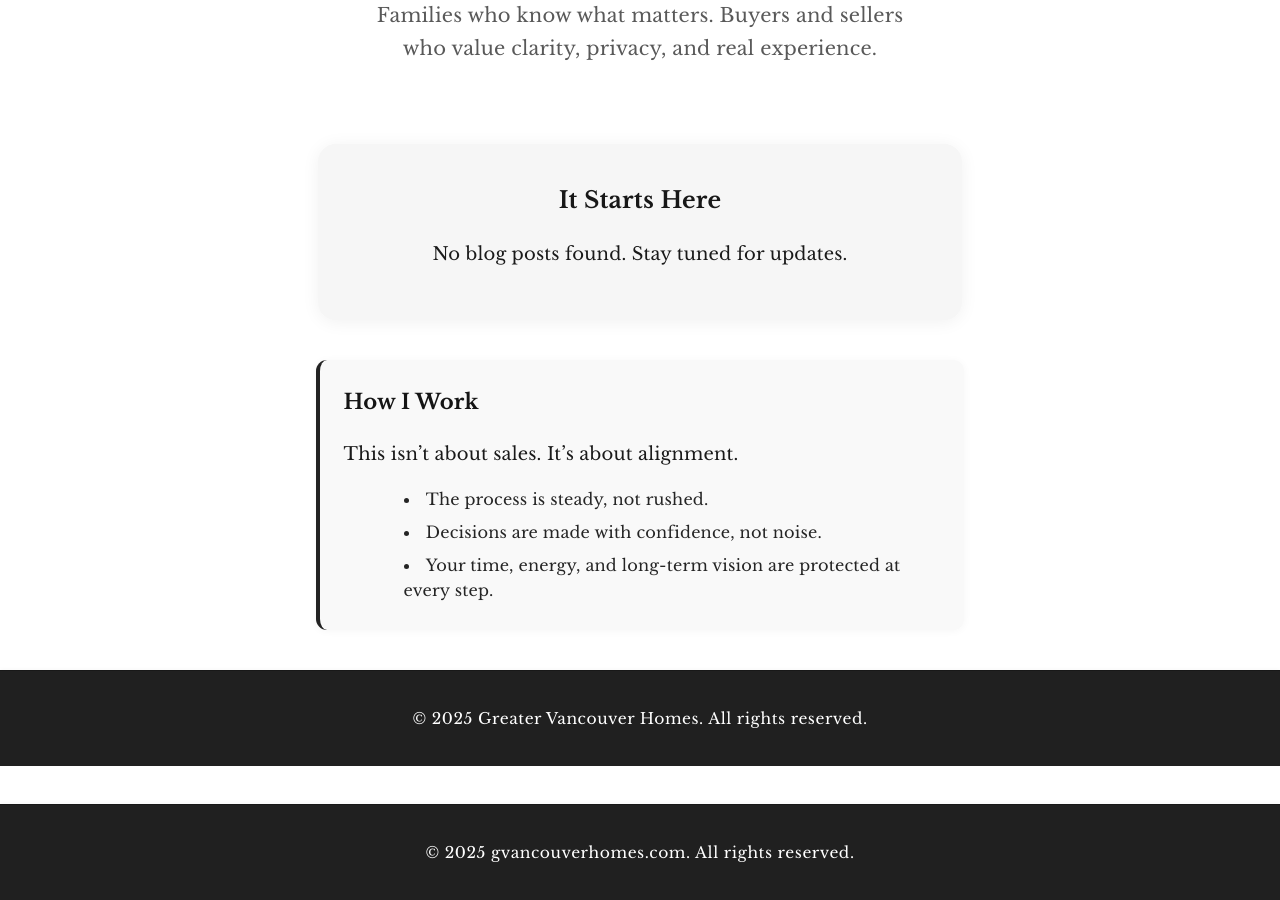
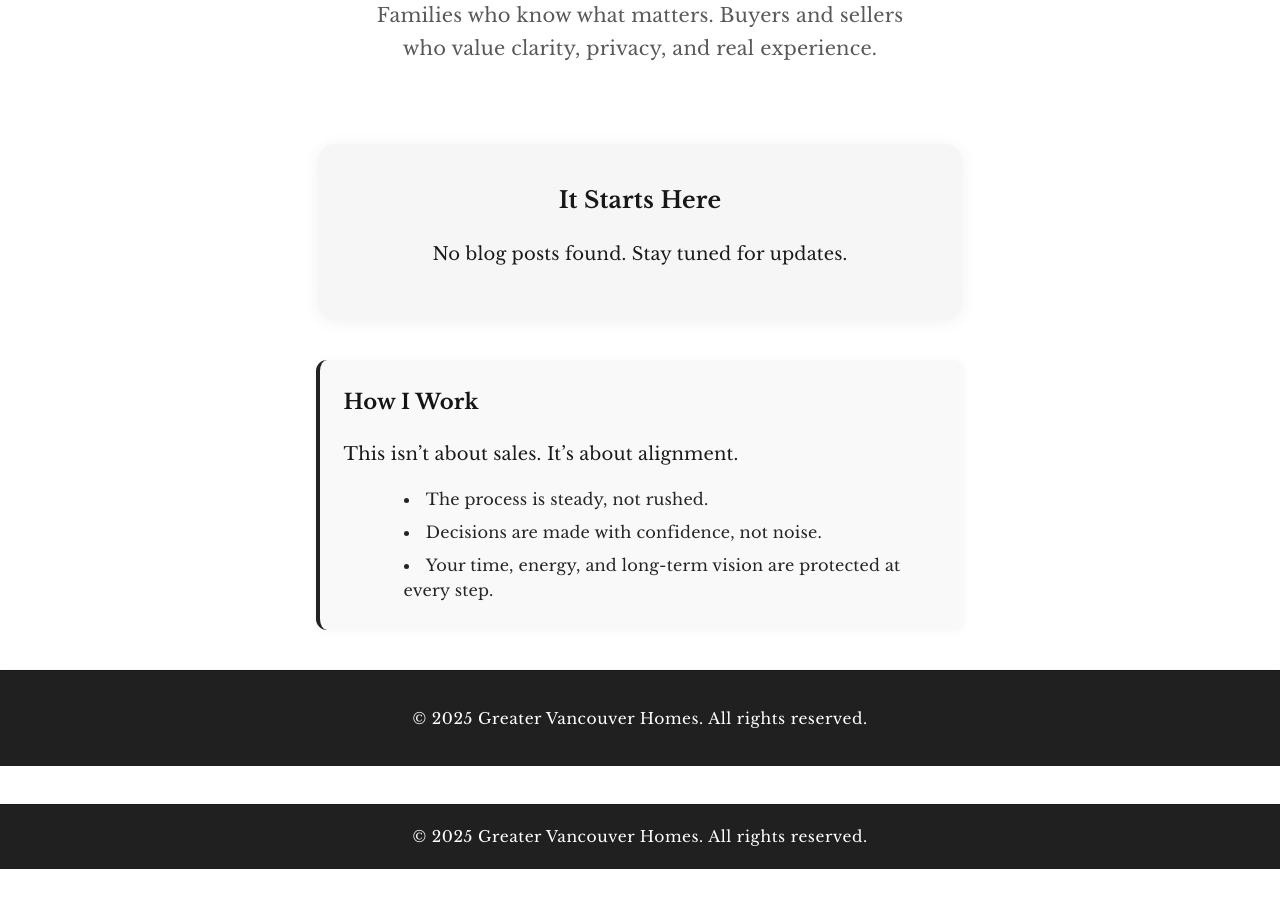
Before and after one commit to gvancouverhomes/gvancouverhomes.github.io, a Jekyll site: the page built from index.md, in a window 1280 px wide and 900 px high, scrolled down 990 px. Built offline with Jekyll 4.4.1, drawn with Linux system fonts in a browser that asks for light colours; after the commit the page ends 1859 px from its top, so only the background shows below that.

Commit message:
Update default.html
Rebuilt _layouts/default.html with full header nav, SEO meta, schema, and footer

```diff
--- a/_layouts/default.html
+++ b/_layouts/default.html
@@ -58,18 +58,29 @@
   </script>
 </head>
 <body>
-  {% include header.html %}
 
+  <!-- Header / Navigation -->
+  <nav class="nav wrapper">
+    <a href="/" {% if page.url == "/" %}class="active"{% endif %}>Home</a>
+    <a href="/about.html" {% if page.url == "/about.html" %}class="active"{% endif %}>About</a>
+    <a href="/blog/" {% if page.url contains "/blog/" %}class="active"{% endif %}>Blog</a>
+    <a href="/contact.html" {% if page.url == "/contact.html" %}class="active"{% endif %}>Contact</a>
+    <a href="/search-bridge.html" {% if page.url == "/search-bridge.html" %}class="active"{% endif %}>Search Bridge</a>
+    <a href="/privacy.html" {% if page.url == "/privacy.html" %}class="active"{% endif %}>Privacy</a>
+    <a href="/terms.html" {% if page.url == "/terms.html" %}class="active"{% endif %}>Terms</a>
+  </nav>
+
+  <!-- Main content -->
   <main role="main">
     {{ content }}
   </main>
 
-  {% include footer.html %}
+  <!-- Footer -->
+  <footer>
+    <div class="wrapper">
+      © {{ site.time | date: '%Y' }} Greater Vancouver Homes. All rights reserved.
+    </div>
+  </footer>
 
-  <!-- Year autofill if you prefer HTML-only footer -->
-  <script>
-    const y = document.getElementById('y');
-    if (y) y.textContent = new Date().getFullYear();
-  </script>
 </body>
 </html>
```
